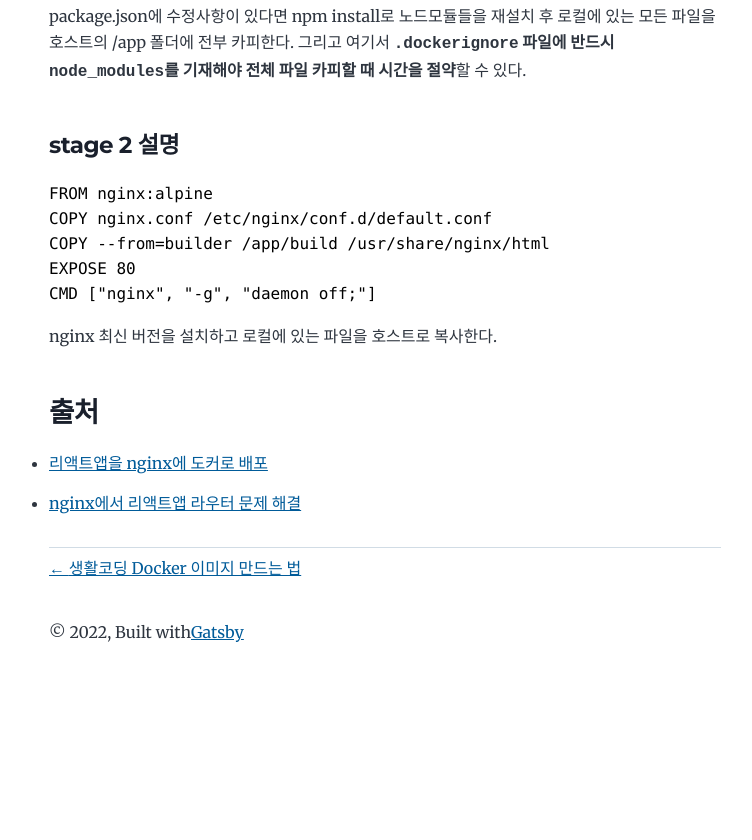
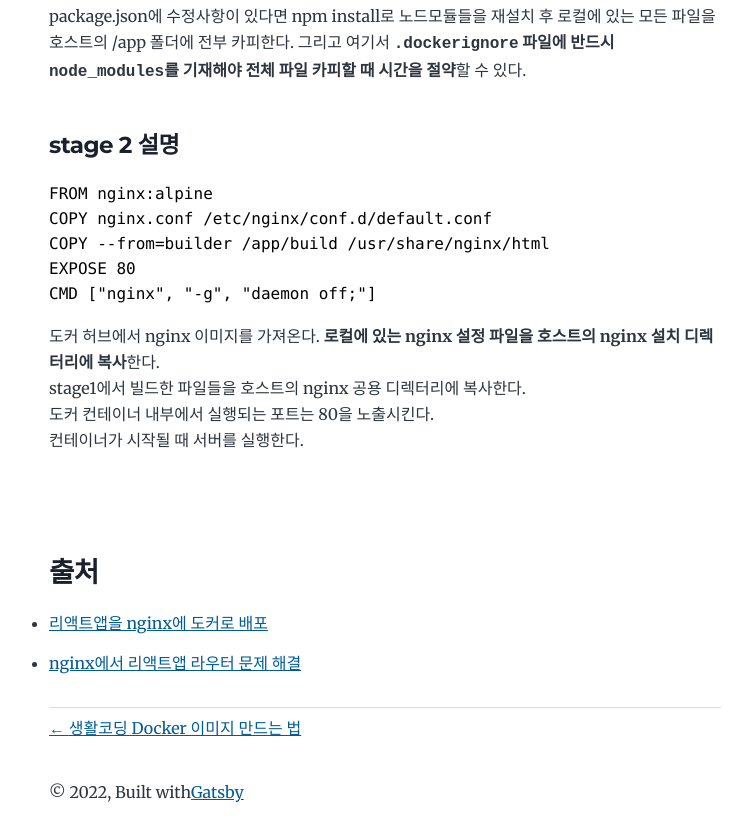
Before and after one commit to sykim11/todayILearned, a Gatsby site: page /docker/practice/react-nginx-docker/ in a window 1280 px wide. Shown: the part 2200-3040 px from the top of the page, without its empty margins (255-1007 px from the left). Before the commit the page ends 2908 px from the top, so only its background shows below. Built offline with nearby package versions, Linux system fonts and the light colour scheme; Gatsby itself is replaced by a stand-in of ours; some packages are replaced by stand-ins of ours; code samples lack their colours.

Commit message:
Update react-nginx-docker.md

````diff
--- a/content/blog/docker/practice/react-nginx-docker.md
+++ b/content/blog/docker/practice/react-nginx-docker.md
@@ -77,7 +77,14 @@ COPY --from=builder /app/build /usr/share/nginx/html
 EXPOSE 80
 CMD ["nginx", "-g", "daemon off;"]
 ```
-nginx 최신 버전을 설치하고 로컬에 있는 파일을 호스트로 복사한다.
+도커 허브에서 nginx 이미지를 가져온다.
+**로컬에 있는 nginx 설정 파일을 호스트의 nginx 설치 디렉터리에 복사**한다.
+stage1에서 빌드한 파일들을 호스트의 nginx 공용 디렉터리에 복사한다.
+도커 컨테이너 내부에서 실행되는 포트는 80을 노출시킨다.
+컨테이너가 시작될 때 서버를 실행한다.
+
+```
+```
 
 ### 출처
 
````
